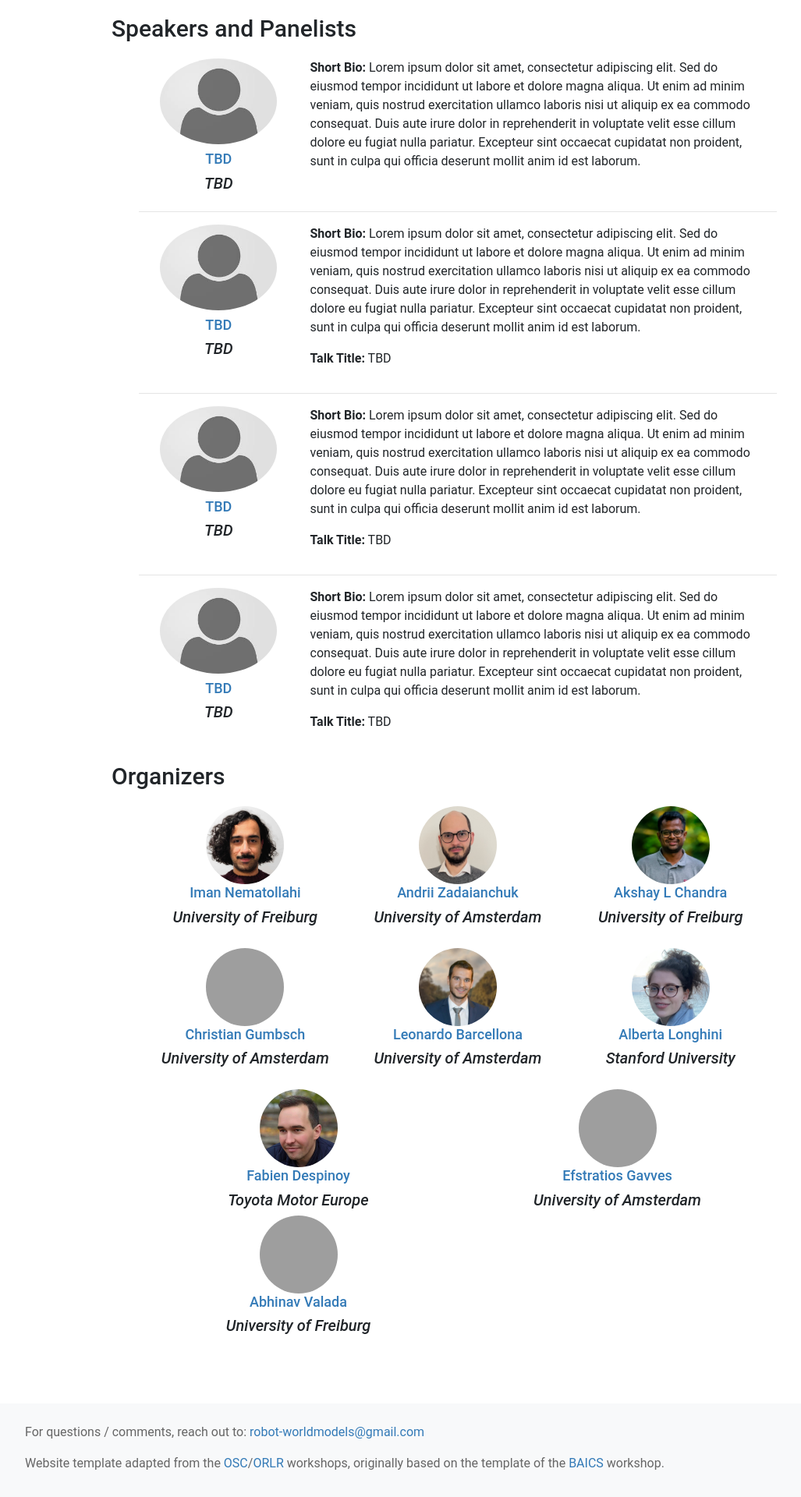
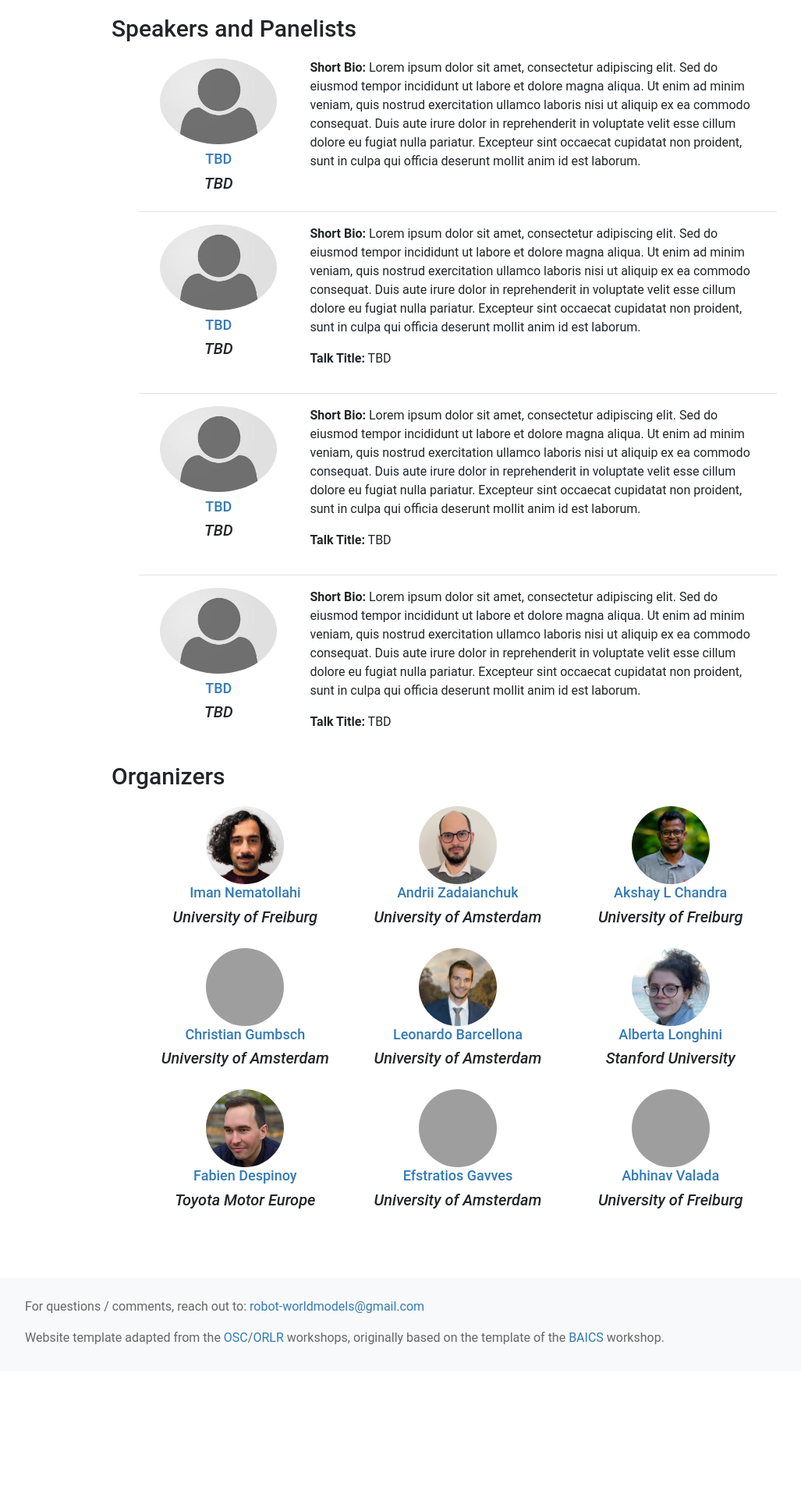
Before and after one commit to robot-worldmodels/robot-worldmodels.github.io, a Jekyll site: the page built from index.html, in a window 1280 px wide. Shown: the part 1555-3475 px from the top of the page at 78% size, without its empty margins (53-1080 px from the left). Built offline with Jekyll 4.4.1, drawn with Linux system fonts in a browser that asks for light colours; nearby versions of some CDN libraries; after the commit the page ends 3314 px from its top, so only the background shows below that; grey boxes are pictures that could not be loaded.

Commit message:
added to organizers

```diff
--- a/index.html
+++ b/index.html
@@ -267,7 +267,7 @@
     <div class="row wow fadeInRightBig" data-animation-delay="200">
 
 
-      <div class="col-sm-6 wow fadeInRightBig" data-animation-delay="200">
+      <div class="col-sm-4 wow fadeInRightBig" data-animation-delay="200">
         <center><img class="img-responsive img-rounded" style="border-radius: 50%" height="100" width="100"
             src="images/organizers/despinoy.JPG" alt="Fabien Despinoy"></center>
         <a href="https://scholar.google.com/citations?user=0a8l_HUAAAAJ&hl=fr">
@@ -279,7 +279,7 @@
           <center><i>Toyota Motor Europe</i></center>
         </h5>
       </div>
-      <div class="col-sm-6 wow fadeInRightBig" data-animation-delay="200">
+      <div class="col-sm-4 wow fadeInRightBig" data-animation-delay="200">
         <center><img class="img-responsive img-rounded" style="border-radius: 50%" height="100" width="100"
             src="images/organizers/gavves.jpg" alt="Efstratios Gavves"></center>
         <a href="https://www.egavves.com/">
@@ -292,7 +292,7 @@
         </h5>
       </div>
 
-      <div class="col-sm-6 wow fadeInRightBig" data-animation-delay="200">
+      <div class="col-sm-4 wow fadeInRightBig" data-animation-delay="200">
         <center><img class="img-responsive img-rounded" style="border-radius: 50%" height="100" width="100"
             src="images/organizers/valada.jpg" alt="Abhinav Valada"></center>
         <a href="https://rl.informatik.uni-freiburg.de/people/valada">
```
